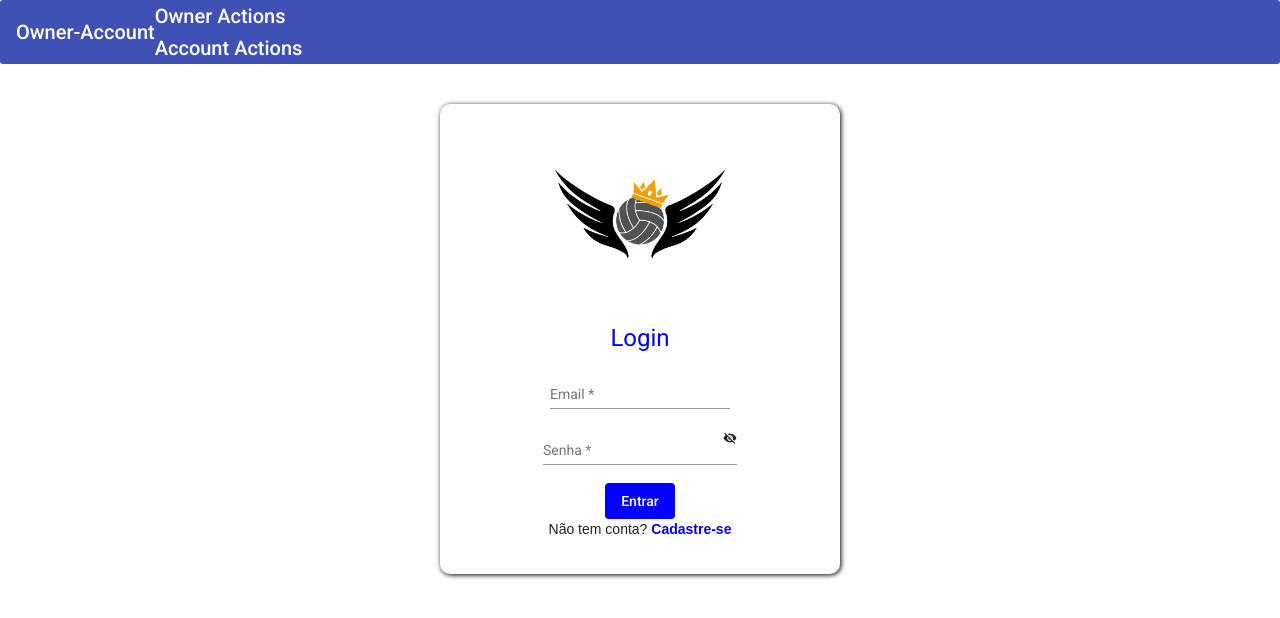
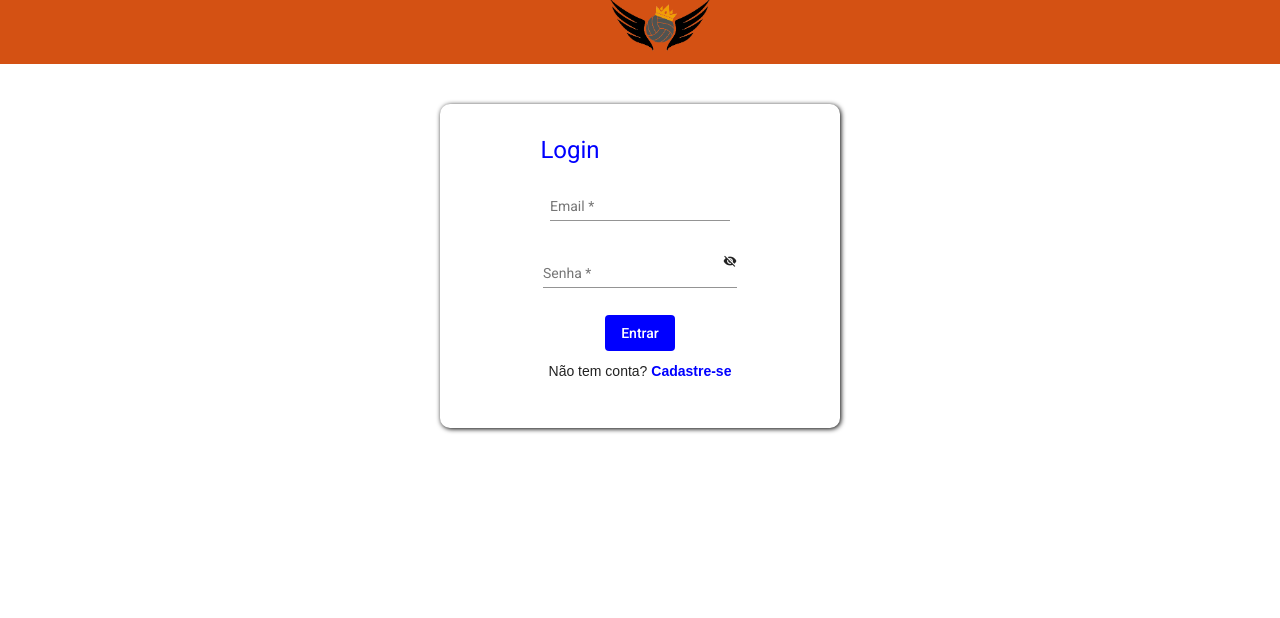
Before and after one commit to Sandy-Sayuri/trabalho_de_comclusao_de_curso, an Angular app in the folder front-1/: page /login in a window 1280 px wide. Shown: the top 618 px of the page. Built offline with nearby package versions, Linux system fonts and the light colour scheme.

Commit message:
header final

```diff
--- a/front-1/package.json
+++ b/front-1/package.json
@@ -15,6 +15,7 @@
     "@angular/common": "^14.0.0",
     "@angular/compiler": "^14.0.0",
     "@angular/core": "^14.0.0",
+    "@angular/flex-layout": "^14.0.0-beta.40",
     "@angular/forms": "^14.0.0",
     "@angular/material": "^14.1.1",
     "@angular/platform-browser": "^14.0.0",
--- a/front-1/src/app/app.module.ts
+++ b/front-1/src/app/app.module.ts
@@ -1,5 +1,6 @@
 import { HttpClientModule } from '@angular/common/http';
 import { NgModule } from '@angular/core';
+import { FlexLayoutModule } from '@angular/flex-layout';
 import { ReactiveFormsModule } from '@angular/forms';
 import { MatPaginatorIntl } from '@angular/material/paginator';
 import { BrowserModule } from '@angular/platform-browser';
@@ -29,6 +30,7 @@ import { LoginComponent } from './view/login/login.component';
     HttpClientModule,
     MaterialModule,
     ReactiveFormsModule,
+    FlexLayoutModule,
     ToastrModule.forRoot()
   ],
   providers: [ LoginService,
--- a/front-1/src/app/components/header/header.component.css
+++ b/front-1/src/app/components/header/header.component.css
@@ -1,20 +1,11 @@
-a {
-    text-decoration: none;
-    color: white;
+mat-toolbar{
+    background-color:#D45113;
 }
-a:hover, a:active{
-    color: lightgray;
+.logo{
+    margin-block: 40%;
+    margin: 28%;
+    padding: 14%;
+    height:16%;
+    width:16%
+
 }
-.navigation-items{
-    list-style-type: none;
-    padding: 0;
-    margin: 0;
-}
-mat-toolbar{
-    border-radius: 3px;
-}
-@media(max-width: 959px){
-    mat-toolbar{
-        border-radius: 0px;
-    }
-}
--- a/front-1/src/app/components/header/header.component.html
+++ b/front-1/src/app/components/header/header.component.html
@@ -1,17 +1,8 @@
-<mat-toolbar color="primary">
-    <div fxHide.gt-xs>
-    </div>
-    <div>
-        <a routerLink="/home">Owner-Account</a>
-    </div>
-    <div fxFlex fxLayout fxLayoutAlign="end" fxHide.xs>
-        <ul fxLayout fxLayoutGap="15px" class="navigation-items">
-            <li>
-                <a routerLink="/owner">Owner Actions</a>
-            </li>
-            <li>
-                <a routerLink="/account">Account Actions</a>
-            </li>
+<mat-toolbar>
+
+    <div fxFlex fxLayout fxLayoutAlign="center" fxHide.xs>
+        <ul fxLayout  class="navigation-items">
+            <img src="../../../assets/Logo.png" alt="Red Seller" class="logo" >
         </ul>
     </div>
   </mat-toolbar>
--- a/front-1/src/app/view/login/login.component.css
+++ b/front-1/src/app/view/login/login.component.css
@@ -31,6 +31,10 @@ body{
 }
 .title{
     color: blue;
+    margin-left: auto;
+    margin-right: auto;
+    width: 7em
+
 }
 
 .Login{
--- a/front-1/src/app/view/login/login.component.html
+++ b/front-1/src/app/view/login/login.component.html
@@ -3,7 +3,6 @@
   <mat-card class="card">
     <mat-card-header class="card-top">
       <mat-card-title>
-        <img src="../../../assets/Logo.png" alt="Red Seller" class="logo" >
         <h1 class="title">Login</h1>
       </mat-card-title>
     </mat-card-header>
```
Also changed, not shown: 1 other file (tests, documents, lock files or other folders).
